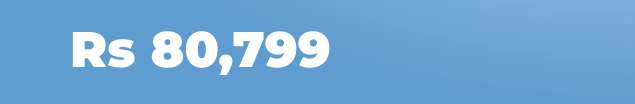
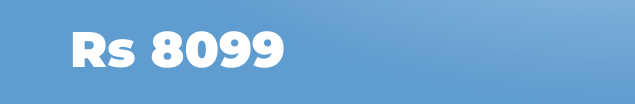
Before and after one commit to theneonstark/Rotater-landing-page, a plain HTML site: page index.html in a window 1280 px wide. Shown: the part 696-800 px from the top of the page, 0-635 px from the left. Drawn offline with Linux system fonts and the light colour scheme.

Commit message:
check changes

```diff
--- a/index.html
+++ b/index.html
@@ -17,7 +17,7 @@
                     <div class="slider-content">
                         <h2 class="heading-style-2">Apple AirPods Max Wireless Over-Ear Headphones.</h2>
                         <p>Active Noise Cancelling, Transparency Mode, Spatial Audio, Digital Crown for Volume Control. Bluetooth Headphones for iPhone </p>
-                        <h3 class="heading-style-2">Rs 80,799</h3>
+                        <h3 class="heading-style-2">Rs 8099</h3>
                         <div class="social-icons">
                             <a href="#"><img src="https://www.yudiz.com/codepen/headphone-slider/instagram-icon.svg" alt="instagram"></a>
                             <a href="#"><img src="https://www.yudiz.com/codepen/headphone-slider/facbook-icon.svg" alt="facebook"></a>
```
